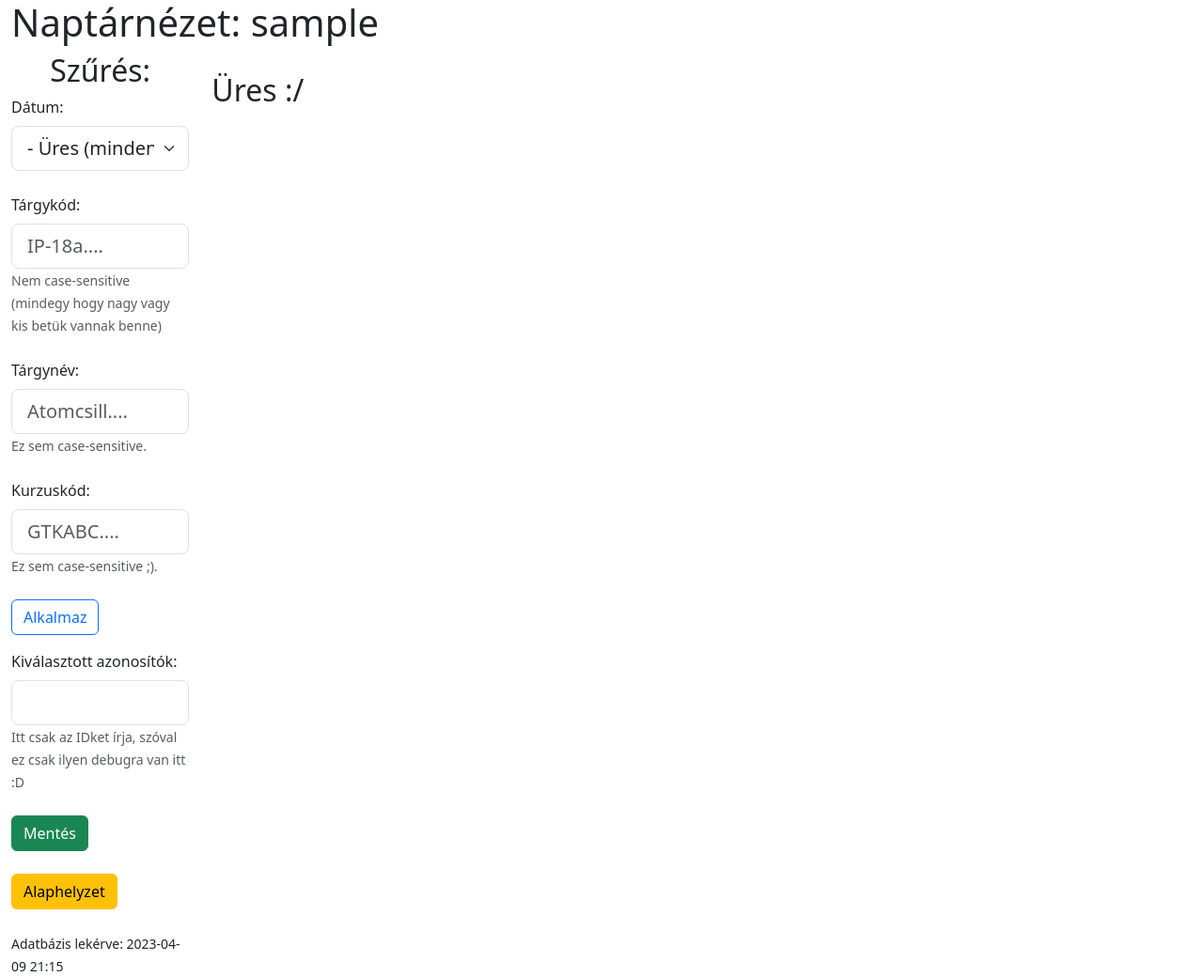
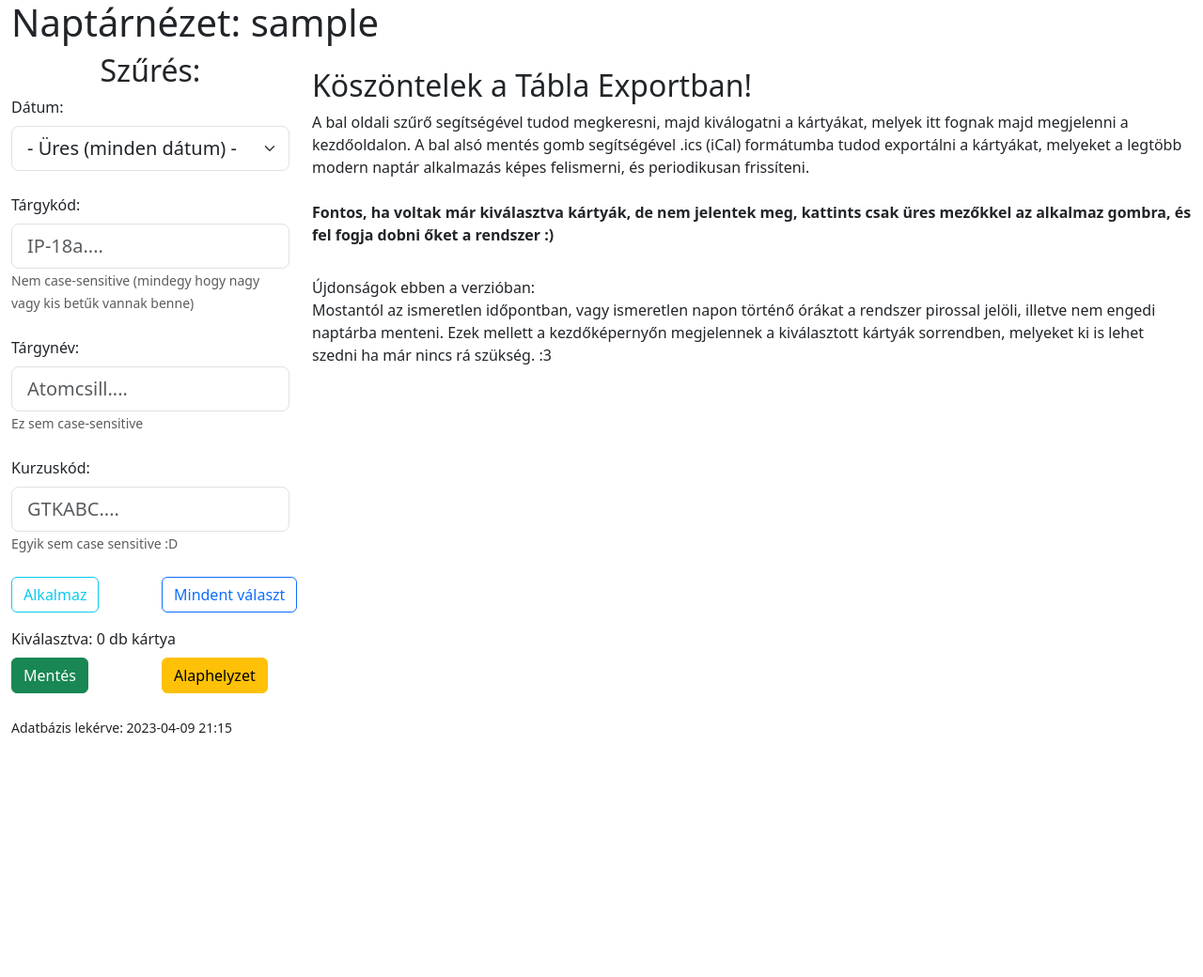
Before and after one commit to tothbo/tablaexportweb, a Flask app: page / in a window 1280 px wide. Shown: the whole page at 94% size. After the commit the page ends 780 px from the top, so only its background shows below. Run offline with Flask 3, Linux system fonts and the light colour scheme; the visitor is signed in with stand-in values (Sample User, id 1); parts of the project's set-up code (start-up, migrations or seed data) failed here and were passed over.

Commit message:
Updated look, added features

```diff
--- a/main.py
+++ b/main.py
@@ -35,6 +35,13 @@ class KartyAdatok():
             if i[-1] == int(id):
                 return i
         return []
+    def felsorolo(self) -> str:
+        a = []
+        for x in self.data:
+            if(x[0] == 'ismeretlen' or x[0] == '' or x[0] == ' ' or x[2] == 'ismeretlen' or x[2] == '' or x[2] == ' '):
+                continue
+            a.append(str(x[-1]))
+        return ";".join(a)
     def recalculate(self) -> None:
         WB = openpyxl.load_workbook("dl.xlsx", True)
         self.data = []
@@ -78,6 +85,18 @@ class KartyAdatok():
 def calcMax(databs) -> KartyAdatok:
     outdb = KartyAdatok()
     outdb.data = databs.data[slice(100)]
+    return outdb
+
+def calcFilterID(databs, hasznosDatumok, filterRowId='null'):
+    outdb = KartyAdatok()
+    if(filterRowId == 'null'):
+        raise Exception("Filter ID sor null értéket adott, ami nem lehetséges.")
+    elif(filterRowId == '' or filterRowId == ' ' or filterRowId == ';'):
+        return outdb
+    for rid in filterRowId.split(";"):
+        if(rid == '' or rid == ' '):
+            continue
+        outdb.addRow(databs.data[int(rid)])
     return outdb
 
 def calcFilter(databs, hasznosDatumok, filterDateId='null', filterTargykod='null', filterTargynev='null', filterKurz='null') -> KartyAdatok:
@@ -293,13 +312,88 @@ def index(name="Index", usname=""):
             search_kurzuskod = request.form['sz4']
             if(search_kurzuskod == '' or search_kurzuskod == ' '):
                 search_kurzuskod = 'null'
+            if(search_targynev == 'null' and search_targykod == 'null' and search_date == 'null' and search_kurzuskod == 'null'):
+                try:
+                    validk = request.form['validk']
+                except Exception as e:
+                    print("Tried to get the validk, but it threw an Exception: "+str(e))
+                    raise SystemExit
+                try:
+                    selectdb = calcFilterID(db,interHasznDatumok, validk)
+                except Exception as e:
+                    print("Error in selectdb, e:"+str(e))
+                return render_template(
+                    'index.html',
+                    name=name,
+                    usname=session["username"],
+                    hasznosDatumok=interHasznDatumok,
+                    hasznosNapok=interHasznNapok,
+                    hasznosDatHossz=len(interHasznDatumok),
+                    kartyadatok=selectdb.data,
+                    kartyahossz=selectdb.getLength(),
+                    filterdate=nullint(search_date),
+                    filterkod=nullstr(search_targykod),
+                    filternev=nullstr(search_targynev),
+                    filterkurz=nullstr(search_kurzuskod),
+                    lasthit=lastHit(),
+                    startpg=True,
+                    elerhetoKartyaIdk = selectdb.felsorolo()
+                )
             filterdb = calcFilter(db.data, interHasznDatumok, search_date, search_targykod, search_targynev, search_kurzuskod)
-            return render_template('index.html', name=name, usname=session["username"], hasznosDatumok=interHasznDatumok, hasznosNapok=interHasznNapok, hasznosDatHossz=len(interHasznDatumok), kartyadatok=filterdb.data, kartyahossz=filterdb.getLength(), filterdate=nullint(search_date), filterkod=nullstr(search_targykod), filternev=nullstr(search_targynev), filterkurz=nullstr(search_kurzuskod), lasthit=lastHit())
+            return render_template(
+                'index.html',
+                name=name,
+                usname=session["username"],
+                hasznosDatumok=interHasznDatumok,
+                hasznosNapok=interHasznNapok,
+                hasznosDatHossz=len(interHasznDatumok),
+                kartyadatok=filterdb.data,
+                kartyahossz=filterdb.getLength(),
+                filterdate=nullint(search_date),
+                filterkod=nullstr(search_targykod),
+                filternev=nullstr(search_targynev),
+                filterkurz=nullstr(search_kurzuskod),
+                lasthit=lastHit(),
+                startpg=False,
+                elerhetoKartyaIdk = filterdb.felsorolo()
+            )
         except Exception as e:
             print("Tried to filter at sz4, but "+str(e))
     if "username" in session:
-        return render_template('index.html', name=name, usname=session["username"], hasznosDatumok=interHasznDatumok, hasznosNapok=interHasznNapok, hasznosDatHossz=len(interHasznDatumok), kartyadatok=calcMax(db).data, kartyahossz=db.getLength(), filterdate=nullint(""), filterkod=nullstr(""), filternev=nullstr(""), filterkurz=nullstr(""), lasthit=lastHit())
-    return render_template('index.html', name=name, usname=usname, hasznosDatumok=interHasznDatumok, hasznosNapok=interHasznNapok, hasznosDatHossz=len(interHasznDatumok), kartyadatok=calcMax(db).data, kartyahossz=db.getLength(), filterdate=nullint(""), filterkod=nullstr(""), filternev=nullstr(""), filterkurz=nullstr(""), lasthit=lastHit())
+        return render_template(
+            'index.html',
+            name=name,
+            usname=session["username"],
+            hasznosDatumok=interHasznDatumok,
+            hasznosNapok=interHasznNapok,
+            hasznosDatHossz=len(interHasznDatumok),
+            kartyadatok=calcMax(db).data,
+            kartyahossz=0,
+            filterdate=nullint(""),
+            filterkod=nullstr(""),
+            filternev=nullstr(""),
+            filterkurz=nullstr(""),
+            lasthit=lastHit(),
+            startpg = True,
+            elerhetoKartyaIdk = 'null'
+        )
+    return render_template(
+        'index.html',
+        name=name,
+        usname=usname,
+        hasznosDatumok=interHasznDatumok,
+        hasznosNapok=interHasznNapok,
+        hasznosDatHossz=len(interHasznDatumok),
+        kartyadatok=calcMax(db).data,
+        kartyahossz=0,
+        filterdate=nullint(""),
+        filterkod=nullstr(""),
+        filternev=nullstr(""),
+        filterkurz=nullstr(""),
+        lasthit=lastHit(),
+        startpg = True,
+        elerhetoKartyaIdk = 'null'
+    )
 
 ## fájlok
 
--- a/static/cardPicker.js
+++ b/static/cardPicker.js
@@ -1,5 +1,30 @@
 function sleep(ms) {
     return new Promise(resolve => setTimeout(resolve, ms));
+}
+
+async function selectAll(){
+    debugger;
+    let idstr = document.getElementById('elerheto').value;
+    if(idstr == 'null'){
+        document.getElementById('alertBox').innerText = 'Nincsenek kártyák, amiket ki lehetett volna választani, vagy nem szűrtél rá semmire.';
+        document.getElementById('alertBox').classList.remove('d-none');
+        await sleep(6000);
+        document.getElementById('alertBox').classList.add('d-none');
+        return
+    }
+    var midlist = idstr.split(';');
+    var voltad = false;
+    for(let i = 0; i < midlist.length; i++){
+        if(document.getElementById('picker'+midlist[i]).classList.contains("btn-dark") == false){
+            pickThis(midlist[i], false);
+            voltad = true
+        }
+    }
+    if(voltad == false){
+        for(let i = 0; i < midlist.length; i++){
+            pickThis(midlist[i], false);
+        }
+    }
 }
 
 async function redoSelections(){
@@ -37,14 +62,16 @@ function pickThis(cardID, load){
     if(!load){
         if(document.getElementById('picker'+cardID).classList.contains("btn-dark")){
             console.log("Val warn:")
-            var midlist = document.getElementById('valasztottak').value.split(";");
-            document.getElementById('valasztottak').value = "";
+            var midlist = document.getElementById('valasztottak1').value.split(";");
+            document.getElementById('valasztottak1').value = "";
             for(let i = 0; i < midlist.length-1; i++){
                 if(midlist[i] != cardID){
                     console.log(midlist[i]);
-                    document.getElementById('valasztottak').value += midlist[i]+';';
+                    document.getElementById('valasztottak1').value += midlist[i]+';';
                 }
             }
+            document.getElementById('valasztottak2').value = document.getElementById('valasztottak1').value;
+            document.getElementById('valasztottakDarab').innerText = 'Kiválasztva: '+(document.getElementById('valasztottak1').value.split(';').length - 1)+' darab kártya';
             try{
                 document.getElementById('picker'+cardID).classList.add("btn-outline-primary");
                 document.getElementById('picker'+cardID).classList.remove("btn-dark");
@@ -52,7 +79,7 @@ function pickThis(cardID, load){
             }catch(e){
                 console.log("can't find: "+cardID);
             }
-            localStorage.setItem("cardPickStor", document.getElementById('valasztottak').value);
+            localStorage.setItem("cardPickStor", document.getElementById('valasztottak1').value);
         }else{
             load = true
         }
@@ -60,8 +87,8 @@ function pickThis(cardID, load){
 
     if(load){
         console.log("Val norm:")
-        document.getElementById('valasztottak').value = document.getElementById('valasztottak').value+cardID+';';
-        console.log(document.getElementById('valasztottak').value);
+        document.getElementById('valasztottak1').value = document.getElementById('valasztottak1').value+cardID+';';
+        console.log(document.getElementById('valasztottak1').value);
         try{
             document.getElementById('picker'+cardID).classList.add("btn-dark");
             document.getElementById('picker'+cardID).classList.remove("btn-outline-primary");
@@ -69,6 +96,8 @@ function pickThis(cardID, load){
         }catch(e){
             console.log("can't find: "+cardID);
         }
-        localStorage.setItem("cardPickStor", document.getElementById('valasztottak').value);
+        document.getElementById('valasztottak2').value = document.getElementById('valasztottak1').value;
+        localStorage.setItem("cardPickStor", document.getElementById('valasztottak1').value);
+        document.getElementById('valasztottakDarab').innerText = 'Kiválasztva: '+(document.getElementById('valasztottak1').value.split(';').length - 1)+' darab kártya';
     }
 }
--- a/templates/index.html
+++ b/templates/index.html
@@ -37,7 +37,7 @@
                     </div>
                 {% else %}
                     <h1 class="text-left" style="size:1rem;" id="banner">Naptárnézet: {{ usname }}</h1>
-                    <div class="col-md-2" id="szurokSlide">
+                    <div class="col-md-3" id="szurokSlide">
                         <h2 class="text-center" style="size:0.7rem;">Szűrés:</h2>
                         <form method="POST" action="">
                             <label for="sz1" class="form-label">Dátum:</label>
@@ -54,36 +54,74 @@
                             <br/>
                             <label for="sz2" class="form-label">Tárgykód:</label>
                             <input type="text" class="form-control form-control-lg" name="sz2" aria-label=".form-control-lg sz2" placeholder="IP-18a...." value="{{ filterkod }}" />
-                            <small id="sz2" class="form-text text-muted">Nem case-sensitive (mindegy hogy nagy vagy kis betük vannak benne)</small>
+                            <small id="sz2" class="form-text text-muted">Nem case-sensitive (mindegy hogy nagy vagy kis betűk vannak benne)</small>
                             <br/><br/>
                             <label for="sz3" class="form-label">Tárgynév:</label>
                             <input type="text" class="form-control form-control-lg" name="sz3" aria-label=".form-control-lg sz3" placeholder="Atomcsill...." value="{{ filternev }}" />
-                            <small id="sz3" class="form-text text-muted">Ez sem case-sensitive.</small>
+                            <small id="sz3" class="form-text text-muted">Ez sem case-sensitive</small>
                             <br/><br/>
                             <label for="sz4" class="form-label">Kurzuskód:</label>
                             <input type="text" class="form-control form-control-lg" name="sz4" aria-label=".form-control-lg sz4" placeholder="GTKABC...." value="{{ filterkurz }}" />
-                            <small id="sz4" class="form-text text-muted">Ez sem case-sensitive ;).</small>
+                            <small id="sz4" class="form-text text-muted">Egyik sem case sensitive :D</small>
                             <br/><br/>
                             <input type="hidden" name="username" value="{{ usname }}" />
-                            <input type="submit" class="btn btn-outline-primary" value="Alkalmaz" />
+                            <input type="hidden" name="validk" id="valasztottak2" value=""/>
+                            <div class="row">
+                                <div class="col-6">
+                                    <input type="submit" class="btn btn-outline-info" value="Alkalmaz" />
+                                </div>
+                                <div class="col-6">
+                                    <input type="reset" class="btn btn-outline-primary" onclick="selectAll()" value="Mindent választ"></input>
+                                </div>
+                            </div>
                         </form>
                         <form method="POST" action="/savecal" style="margin-top:1rem;">
                             <input type="hidden" name="usnamepost" value="{{ usname }}" />
-                            <label for="valasztottak" class="form-label">Kiválasztott azonosítók:</label>
-                            <input type="text" class="form-control form-control-lg disabled" name="valasztottak" id="valasztottak" value="" readonly />
-                            <small for="valasztottak" class="form-text text-mutes">Itt csak az IDket írja, szóval ez csak ilyen debugra van itt :D</small>
-                            <br/><br/>
-                            <input type="submit" class="btn btn-success" value="Mentés" />
+                            <label for="valasztottak" id="valasztottakDarab" class="form-label">Kiválasztva: 0 db kártya</label>
+                            <div class="alert alert-warning d-none" role="alert" id="alertBox">
+                                null
+                            </div>
+                            <input type="hidden" name="valasztottak" id="valasztottak1" value=""/>
+                            <input type="hidden" name="elerheto" id="elerheto" value="{{ elerhetoKartyaIdk }}"/>
+                            <div class="row">
+                                <div class="col-6">
+                                    <input type="submit" class="btn btn-success" value="Mentés" />
+                                </div>
+                                <div class="col-6">
+                                    <input type="reset" class="btn btn-warning" value="Alaphelyzet" onclick="clearSelections()" />
+                                </div>
+                            </div>
                         </form>
                         <br/>
-                        <input type="submit" class="btn btn-warning" value="Alaphelyzet" onclick="clearSelections()" />
-                        <br/><br/>
                         <small>Adatbázis lekérve: {{ lasthit }}</small>
                     </div>
-                    <div id="loader" class="col-md-10 text-center align-content-center"><img src="/static/grid.svg" alt="Töltök..." style="margin-top:2rem;"/></div>
-                    <div class="col-md-10 d-none" style="padding-top:1rem;display:none" id="underLoader">
-                        <div class="row row-cols-2 row-cols-md-4 g-4">
-                            {% if kartyahossz != 0 %}
+                    <div id="loader" class="col-md-9 text-center align-content-center"><img src="/static/grid.svg" alt="Töltök..." style="margin-top:2rem;"/></div>
+                    <div class="col-md-9 d-none" style="padding-top:1rem;display:none" id="underLoader">
+                        <div class="row {% if kartyahossz > 0 %} row-cols-2 row-cols-md-4 g-4 {% endif %} ">
+                            {% if startpg == True %}
+                                {% if kartyahossz == 0 %}
+                                    <h2>Köszöntelek a Tábla Exportban!</h2><p>A bal oldali szűrő segítségével tudod megkeresni, majd kiválogatni a kártyákat, melyek itt fognak majd megjelenni a kezdőoldalon. A bal alsó mentés gomb segítségével .ics (iCal) formátumba tudod exportálni a kártyákat, melyeket a legtöbb modern naptár alkalmazás képes felismerni, és periodikusan frissíteni.<br/><br/><strong>Fontos, ha voltak már kiválasztva kártyák, de nem jelentek meg, kattints csak üres mezőkkel az alkalmaz gombra, és fel fogja dobni őket a rendszer :)</strong></p>
+                                    <p style="margin-top:1rem;">Újdonságok ebben a verzióban:<br/>Mostantól az ismeretlen időpontban, vagy ismeretlen napon történő órákat a rendszer pirossal jelöli, illetve nem engedi naptárba menteni. Ezek mellett a kezdőképernyőn megjelennek a kiválasztott kártyák sorrendben, melyeket ki is lehet szedni ha már nincs rá szükség. :3</p>
+                                {% else %}
+                                    {% for sor in kartyadatok %}
+                                        <div class="col">
+                                            <div class="card {% if sor[0] == 'ismeretlen' or sor[2] == 'ismeretlen' %} text-bg-danger {% endif %}" id="card{{ sor[-1] }}">
+                                                <div class="card-header text-left">
+                                                    {{ sor[0] }} - {{ sor[2] }} <br/> [{{ sor[7] }}]
+                                                </div>
+                                                <div class="card-body">
+                                                    <p class="card-text">{{ sor[3] }}<br/>{{ sor[4] }}<br/>{{ sor[5] }}<br/>{{ sor[6] }}</p>
+                                                    {% if sor[0] != 'ismeretlen' and sor[2] != 'ismeretlen' %}
+                                                    <button onclick="pickThis('{{ sor[-1] }}', false)" id="picker{{ sor[-1] }}" class="btn btn-outline-primary">Választ</button>
+                                                    {% else %}
+                                                    <button id="picker{{ sor[-1] }}" class="btn btn-dark">Nem választhatod ki</button>
+                                                    {% endif %}
+                                                </div>
+                                            </div>
+                                        </div>
+                                    {% endfor %}
+                                {% endif %}
+                            {% elif kartyahossz != 0 %}
                                 {% for sor in kartyadatok %}
                                     <div class="col">
                                         <div class="card {% if sor[0] == 'ismeretlen' or sor[2] == 'ismeretlen' %} text-bg-danger {% endif %}" id="card{{ sor[-1] }}">
@@ -112,6 +150,7 @@
                 {% endif %}
             </div>
         </main>
+        <br/>
         <script src="https://cdn.jsdelivr.net/npm/bootstrap@5.3.0-alpha1/dist/js/bootstrap.bundle.min.js" integrity="sha384-w76AqPfDkMBDXo30jS1Sgez6pr3x5MlQ1ZAGC+nuZB+EYdgRZgiwxhTBTkF7CXvN" crossorigin="anonymous"></script>
     </body>
 </html>
```
Also changed, not shown: 1 other file.
